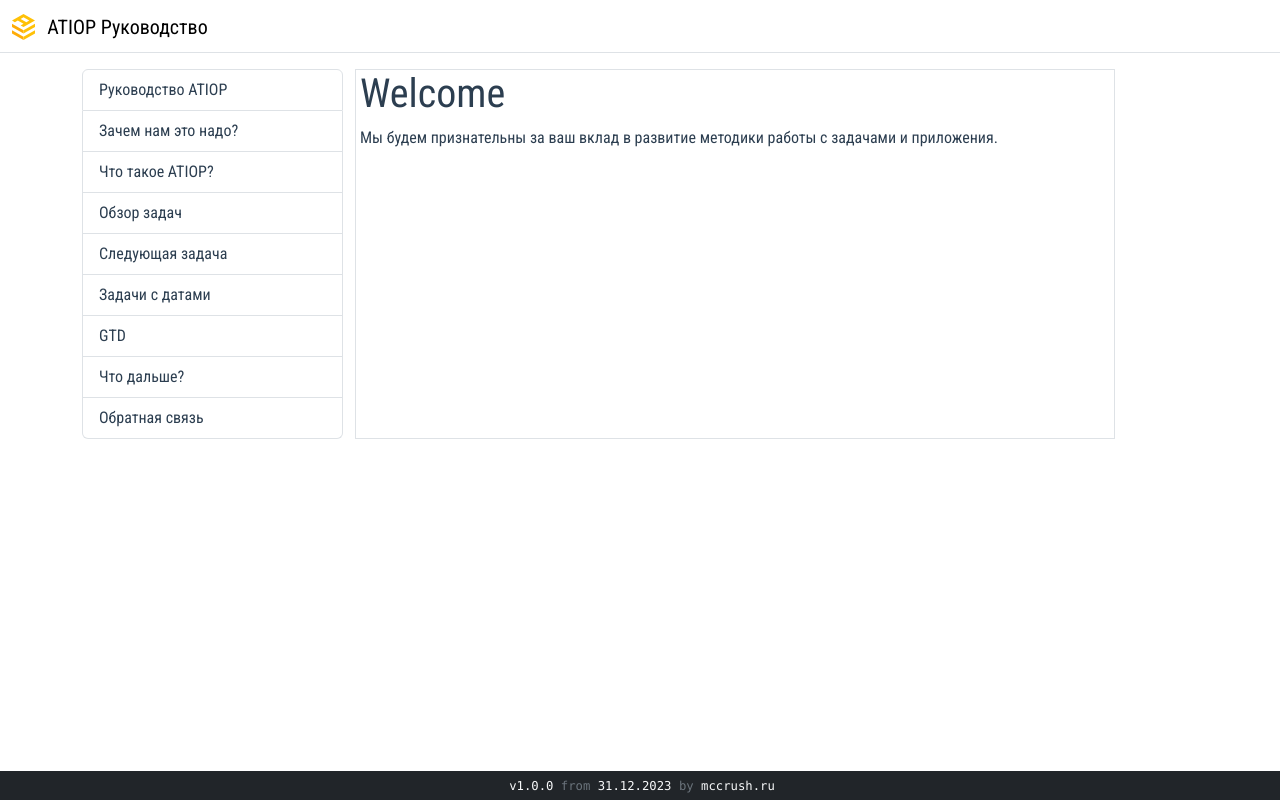
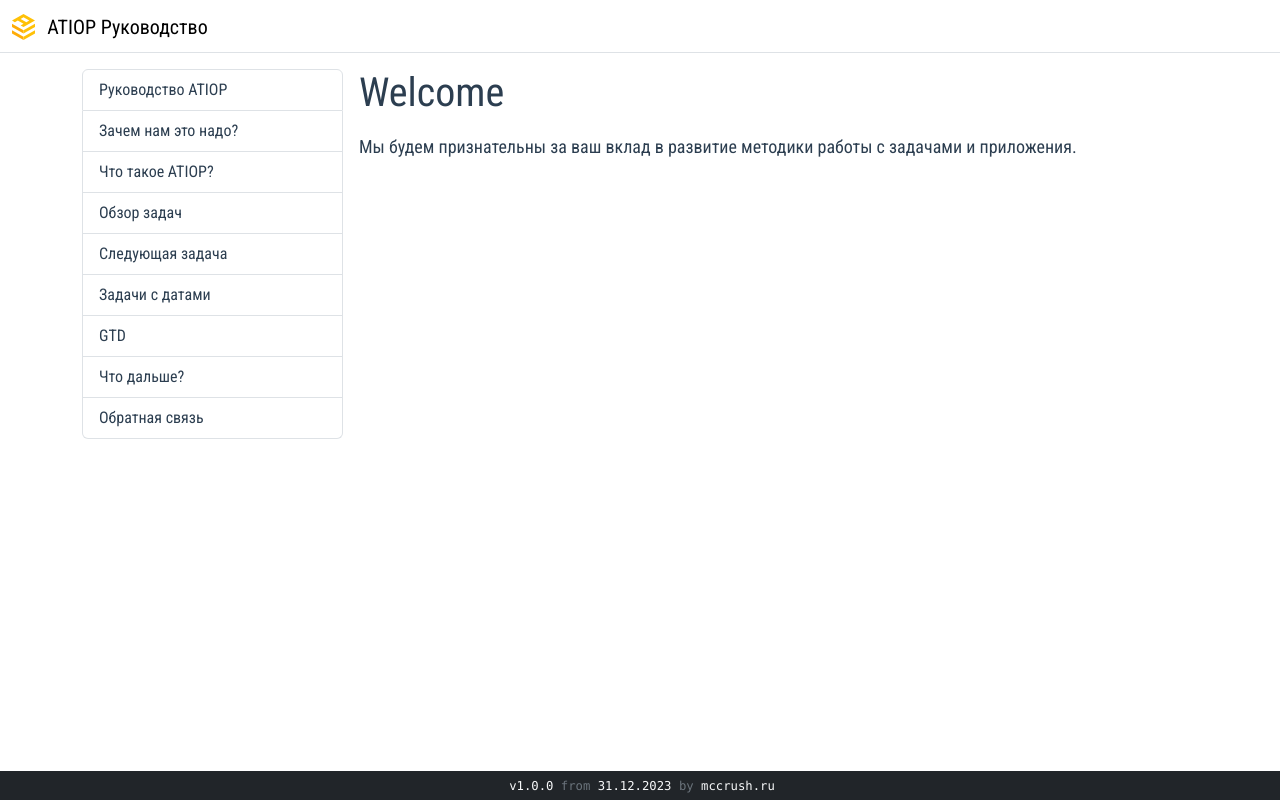
Before and after one commit to mccrush/atiop_doc, a Vue app: page / in a window 1280 px wide. Built offline with nearby package versions, Linux system fonts and the light colour scheme.

Commit message:
Settings font size

```diff
--- a/src/App.vue
+++ b/src/App.vue
@@ -9,7 +9,7 @@
           <NavigationMenu class="" />
         </div>
 
-        <div class="col-12 col-md-9 col-xl-8 col-xxl-7 ps-md-1 border">
+        <div class="col-12 col-md-9 col-xl-8 col-xxl-7 ps-md-1">
           <component :is="currentView" />
         </div>
       </div>
@@ -66,8 +66,9 @@ export default {
     }
   },
   mounted() {
+    //console.log('this.currentPath = ', this.currentPath)
     window.addEventListener('hashchange', () => {
-      this.currentPath = window.location.hash
+      this.currentPath = window.location.pathname
     })
   }
 }
@@ -83,6 +84,14 @@ export default {
 .navbar-toggler:focus {
   outline: 0 !important;
   box-shadow: none !important;
+}
+
+h1 {
+  margin-bottom: 16px;
+}
+
+p {
+  font-size: 18px;
 }
 
 .cursor-pointer,
--- a/src/components/interface/NavigationMenu.vue
+++ b/src/components/interface/NavigationMenu.vue
@@ -6,6 +6,7 @@
       class="list-group-item list-group-item-action cursor-pointer"
       data-bs-dismiss="offcanvas"
       data-bs-target="#offcanvasExample"
+      @click="setPath(item.alias)"
     >
       {{ item.title }}
     </li>
@@ -20,6 +21,11 @@ export default {
     return {
       menuItems
     }
+  },
+  methods: {
+    setPath(alias) {
+      window.location.replace('/' + alias)
+    }
   }
 }
 </script>
```
